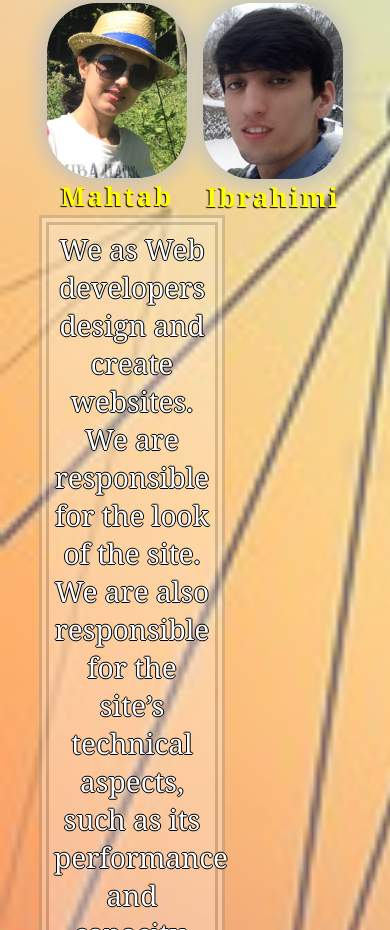
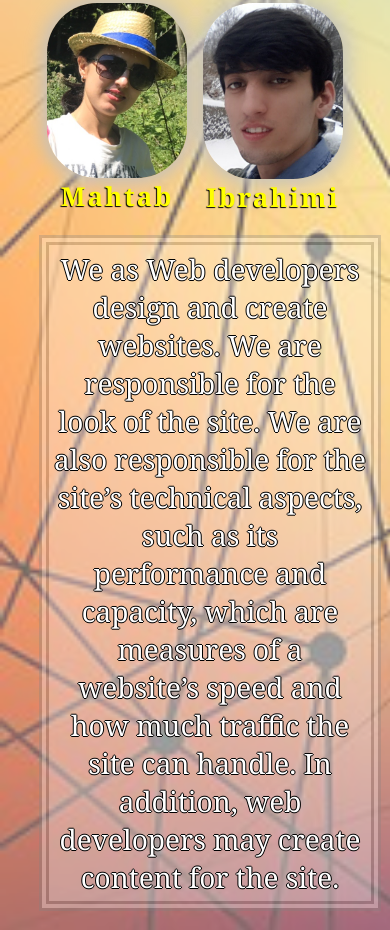
Before and after one commit to Mr3verest/FSWD30-TeamProject01, a plain HTML site: page index.html in a window 390 px wide. Shown: the part 474-1404 px from the top of the page. Drawn offline with Linux system fonts and the light colour scheme.

Commit message:
adds better style for textBox in responsiveness

```diff
--- a/style.css
+++ b/style.css
@@ -246,5 +246,9 @@ footer .memberFooter p{
 	.text-teamCon{
 		flex-direction: column;
 	}
+	.textBox{
+		margin-top: 20px;
+		min-width: 100%;
+	}
 }
 /*___________ Responsiveness END __________*/
```
